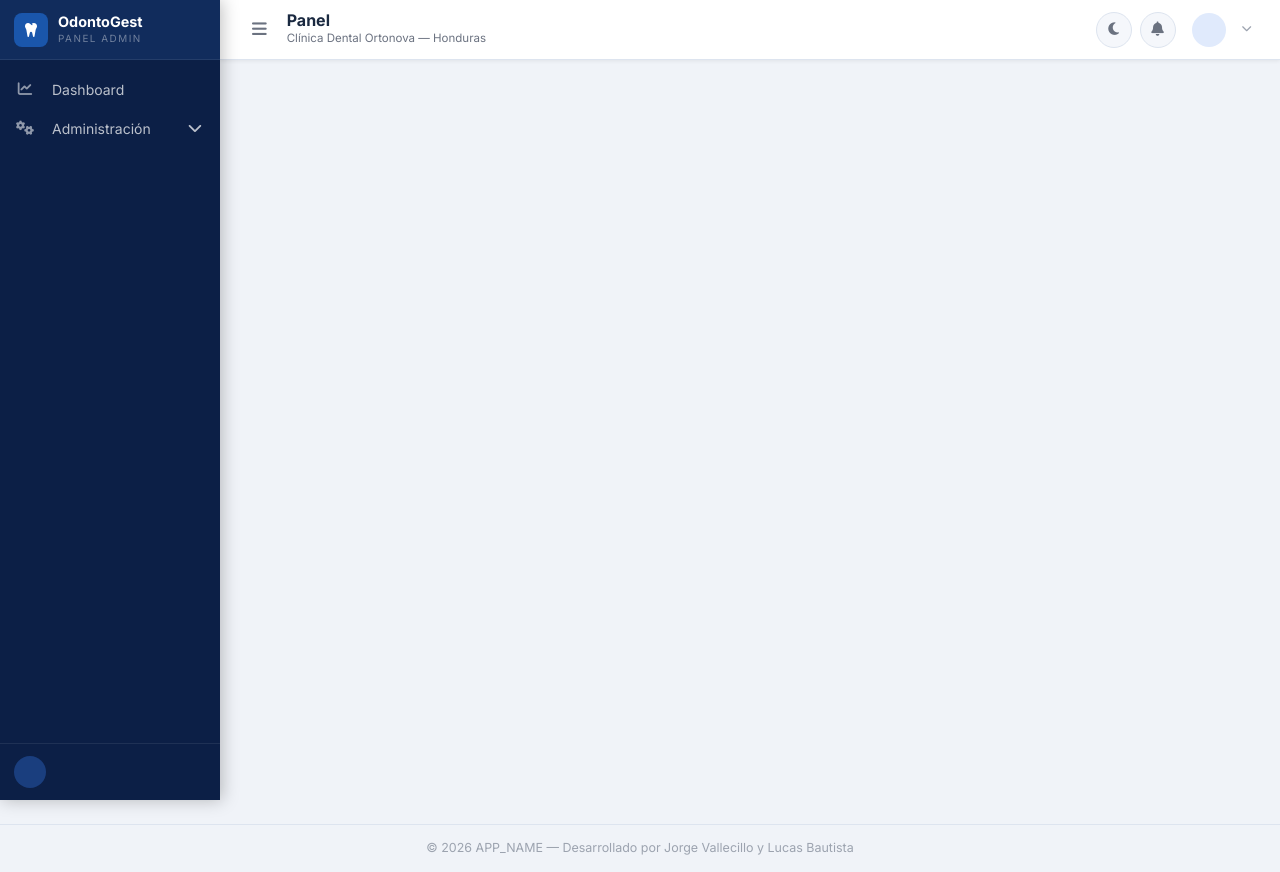
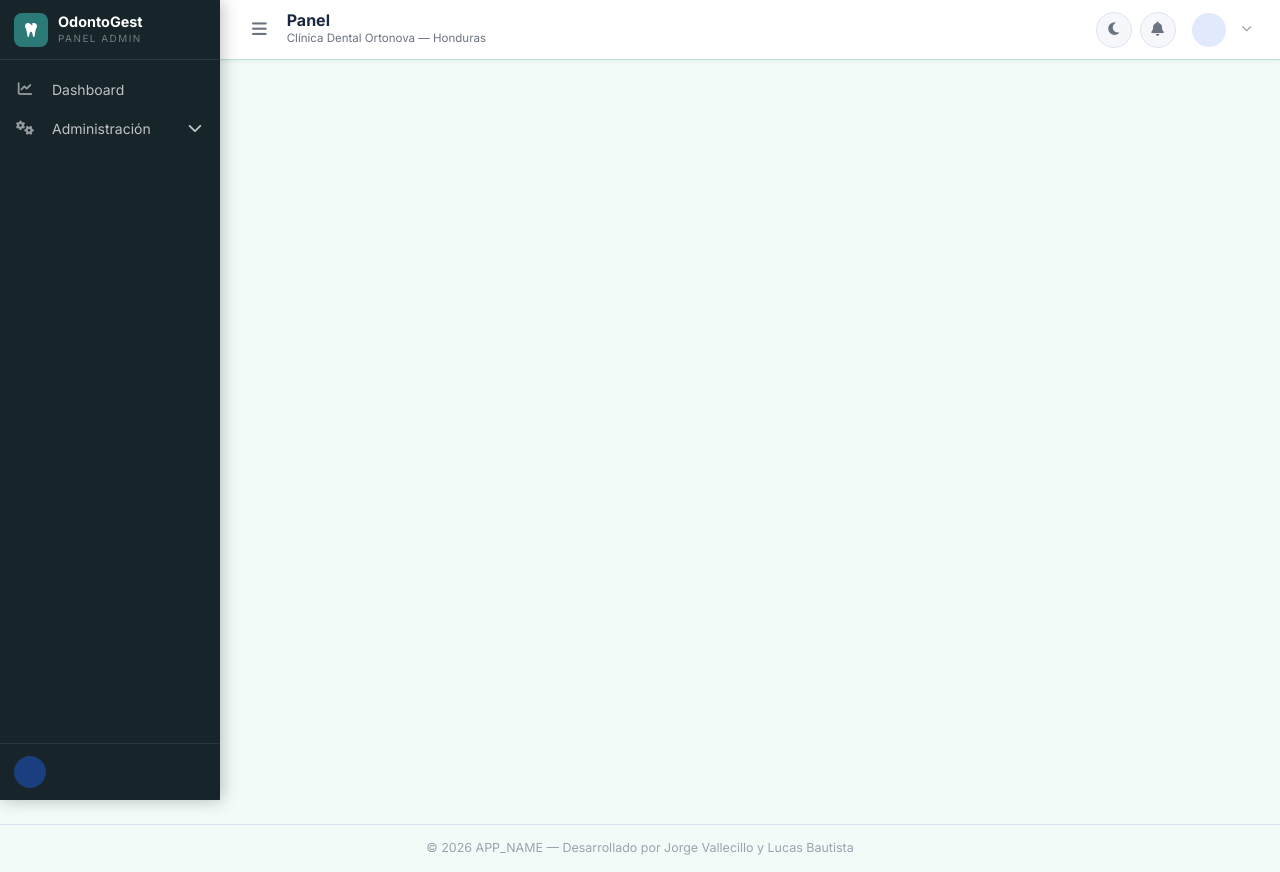
Before and after one commit to javallecillo/odontogestmobilesuite, a PHP site: template odontogest_web/Template/Default/menu.php in a window 1280 px wide. Run offline with PHP 8.4, Linux system fonts and the light colour scheme; the template is opened without the code that fills it, so the values that code supplies are empty; some libraries are stand-ins or nearby versions.

Commit message:
temas y colores

```diff
--- a/odontogest_web/Content/Dist/css/variables.css
+++ b/odontogest_web/Content/Dist/css/variables.css
@@ -1,18 +1,18 @@
 /* ============================================================
    VARIABLES GLOBALES — OdontoGest Panel Web
-   Paleta Figma: #1A56AB (azul) / #112C5C (navy) / #F0F3F8 (bg)
+   Paleta OdontoGest: #F2FBF8 / #CFF3EA / #7ED9C3 / #2B7A78 / #17252A
    Modo oscuro: [data-theme="dark"]
    ============================================================ */
 :root {
     /* ── Sidebar ── */
-    --sidebar-bg:              #0C1F46;
-    --sidebar-bg-hover:        #1A3E7E;
-    --sidebar-active-bg:       #1A3E7E;
+    --sidebar-bg:              #17252A;
+    --sidebar-bg-hover:        #235F5E;
+    --sidebar-active-bg:       #2B7A78;
     --sidebar-text:            rgba(255,255,255,0.72);
     --sidebar-text-active:     #FFFFFF;
-    --sidebar-accent:          #B2DAFF;
+    --sidebar-accent:          #7ED9C3;
     --sidebar-border:          rgba(255,255,255,0.08);
-    --sidebar-header-bg:       #112C5C;
+    --sidebar-header-bg:       #17252A;
     --sidebar-width:           220px;
     --sidebar-width-collapsed: 62px;
     --sidebar-z-index:         1000;
@@ -20,54 +20,54 @@
 
     /* ── Header ── */
     --header-bg:               #FFFFFF;
-    --header-text:             #1A2940;
-    --header-text-muted:       #6B7280;
-    --header-border:           #DDE4EF;
+    --header-text:             #17252A;
+    --header-text-muted:       #52706F;
+    --header-border:           #B9E5D9;
     --header-height:           60px;
     --header-shadow:           0 1px 4px rgba(0,0,0,0.07);
     --header-z-index:          999;
 
     /* ── Body ── */
-    --body-bg:                 #F0F3F8;
-    --body-text:               #1A2940;
-    --body-text-muted:         #6B7280;
+    --body-bg:                 #F2FBF8;
+    --body-text:               #17252A;
+    --body-text-muted:         #52706F;
 
     /* ── Cards ── */
     --card-bg:                 #FFFFFF;
-    --card-border:             #DDE4EF;
+    --card-border:             #CFF3EA;
     --card-border-radius:      12px;
-    --card-shadow:             0 2px 8px rgba(26,41,64,0.06);
-    --card-shadow-hover:       0 6px 20px rgba(26,86,171,0.12);
+    --card-shadow:             0 2px 8px rgba(23,37,42,0.06);
+    --card-shadow-hover:       0 6px 20px rgba(43,122,120,0.16);
 
     /* ── Tablas ── */
     --table-bg:                #FFFFFF;
-    --table-text:              #1A2940;
-    --table-border:            #DDE4EF;
-    --table-thead-bg:          #F5F7FB;
-    --table-thead-text:        #6B7280;
-    --table-row-hover-bg:      #F0F3F8;
+    --table-text:              #17252A;
+    --table-border:            #CFF3EA;
+    --table-thead-bg:          #E8F8F3;
+    --table-thead-text:        #52706F;
+    --table-row-hover-bg:      #F2FBF8;
 
     /* ── Formularios ── */
-    --input-bg:                #F5F7FB;
-    --input-border:            #DDE4EF;
-    --input-border-focus:      #1A56AB;
-    --input-shadow-focus:      rgba(26,86,171,0.18);
+    --input-bg:                #F2FBF8;
+    --input-border:            #B9E5D9;
+    --input-border-focus:      #2B7A78;
+    --input-shadow-focus:      rgba(43,122,120,0.18);
     --input-border-radius:     8px;
-    --input-group-bg:          #EEF3FC;
-    --input-group-text:        #1A56AB;
+    --input-group-bg:          #CFF3EA;
+    --input-group-text:        #2B7A78;
 
     /* ── Botones ── */
-    --btn-primary-bg:          #1A56AB;
-    --btn-primary-bg-hover:    #154a96;
+    --btn-primary-bg:          #2B7A78;
+    --btn-primary-bg-hover:    #235F5E;
     --btn-primary-text:        #FFFFFF;
-    --btn-primary-shadow:      rgba(26,86,171,0.30);
+    --btn-primary-shadow:      rgba(43,122,120,0.30);
     --btn-border-radius:       8px;
 
     /* ── Estados ── */
-    --color-success:           #16a34a;
+    --color-success:           #278A71;
     --color-warning:           #d97706;
     --color-danger:            #dc2626;
-    --color-info:              #1A56AB;
+    --color-info:              #2B7A78;
 
     /* ── Layout ── */
     --main-content-pt:         68px;
@@ -83,6 +83,12 @@ body {
     margin: 0;
     font-size: 14px;
 }
+
+/* Compatibilidad visual con vistas que todavía contienen colores inline. */
+*[style*="color:#1A56AB"], *[style*="color: #1A56AB"] { color: #2B7A78 !important; }
+*[style*="background:#1A56AB"], *[style*="background: #1A56AB"],
+*[style*="background-color:#1A56AB"], *[style*="background-color: #1A56AB"] { background-color: #2B7A78 !important; }
+*[style*="border-color:#1A56AB"], *[style*="border-color: #1A56AB"] { border-color: #2B7A78 !important; }
 
 /* ── Layout principal ───────────────────────────────────────── */
 .top-header {
@@ -146,7 +152,7 @@ body {
 }
 .sidebar-logo-icon {
     width: 34px; height: 34px;
-    background: #1A56AB;
+    background: #2B7A78;
     border-radius: 8px;
     display: flex; align-items: center; justify-content: center;
     flex-shrink: 0;
@@ -434,8 +440,8 @@ body {
     flex-shrink: 0;
 }
 .btn-og-icon:hover {
-    background: #1A56AB; border-color: #1A56AB; color: #fff;
-    box-shadow: 0 2px 8px rgba(26,86,171,.25);
+    background: #2B7A78; border-color: #2B7A78; color: #fff;
+    box-shadow: 0 2px 8px rgba(43,122,120,.25);
 }
 .btn-og-icon.btn-danger-icon:hover {
     background: #DC2626; border-color: #DC2626; color: #fff;
@@ -449,7 +455,7 @@ body {
     background: #253349; border-color: #334155; color: #CBD5E1;
 }
 [data-theme="dark"] .btn-og-icon:hover {
-    background: #1A56AB; border-color: #1A56AB; color: #fff;
+    background: #2B7A78; border-color: #2B7A78; color: #fff;
 }
 
 /* ── Botón OG outline (exportar, secundario con color) ─────── */
@@ -485,8 +491,8 @@ body {
     cursor: pointer; transition: all .15s; text-decoration: none;
     display: inline-block; white-space: nowrap;
 }
-.filter-tab:hover { border-color: #1A56AB; color: #1A56AB; }
-.filter-tab.active { background: #1A56AB; border-color: #1A56AB; color: #fff; font-weight: 600; }
+.filter-tab:hover { border-color: #2B7A78; color: #2B7A78; }
+.filter-tab.active { background: #2B7A78; border-color: #2B7A78; color: #fff; font-weight: 600; }
 
 /* ── Notificaciones dropdown ─────────────────────────────────── */
 .notif-item:hover { background: #F5F7FB !important; }
--- a/odontogest_web/odontogest_api/expediente/recetas/listar.php
+++ b/odontogest_web/odontogest_api/expediente/recetas/listar.php
@@ -24,7 +24,7 @@ try {
             r.duracion,
             r.notas,
             r.fecha_emision,
-            CONCAT(u.nombre, ' ', u.apellido) AS odontologo
+            u.nombre_completo AS odontologo
         FROM recetas r
         JOIN odontologos od ON od.id_odontologo = r.id_odontologo
         JOIN usuarios u     ON u.id_usuario     = od.id_usuario
```
Also changed, not shown: odontogest_web/Content/Dist/css/dark-mode.css (+12 -12 lines), odontogest_web/Lib/XlsxExporter.php (+76 -7 lines), odontogest_web/odontogest_api/expediente/resumen.php (+26 -16 lines), 3 other files.
